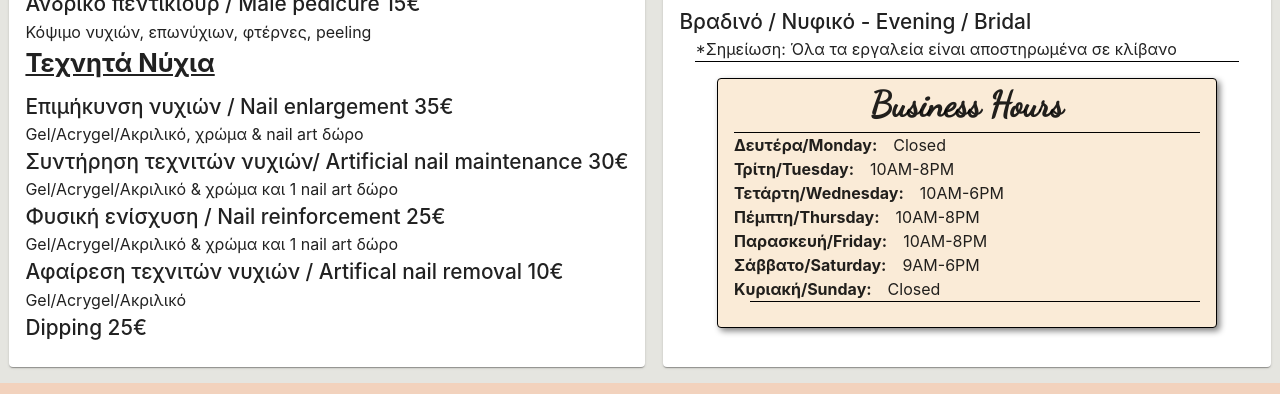
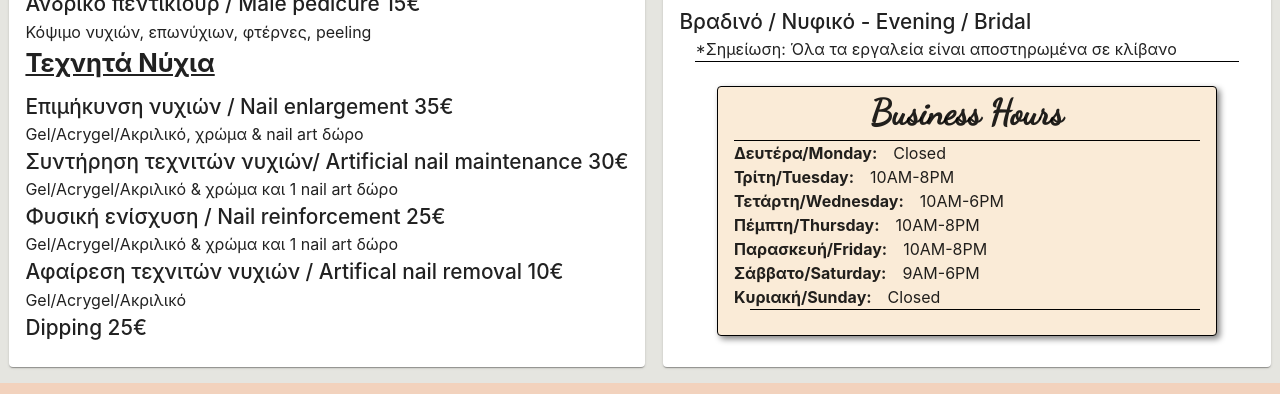
Before and after one commit to AMiliotis/nails, a React (Create React App) app: page / in a window 1280 px wide. Shown: the part 2247-2641 px from the top of the page. Built offline with nearby package versions, Linux system fonts and the light colour scheme; grey boxes are pictures that could not be loaded.

Commit message:
Adjust height on bsnhours

```diff
--- a/src/components/bodyComponents/busnshours.jsx
+++ b/src/components/bodyComponents/busnshours.jsx
@@ -8,7 +8,7 @@ export default function BHours() {
       display="flex"
       justifyContent="center"
       alignItems="center"
-      marginTop={1}
+      marginTop={2}
       marginBottom={1}
       sx={{
         "& > :not(style)": {
```
